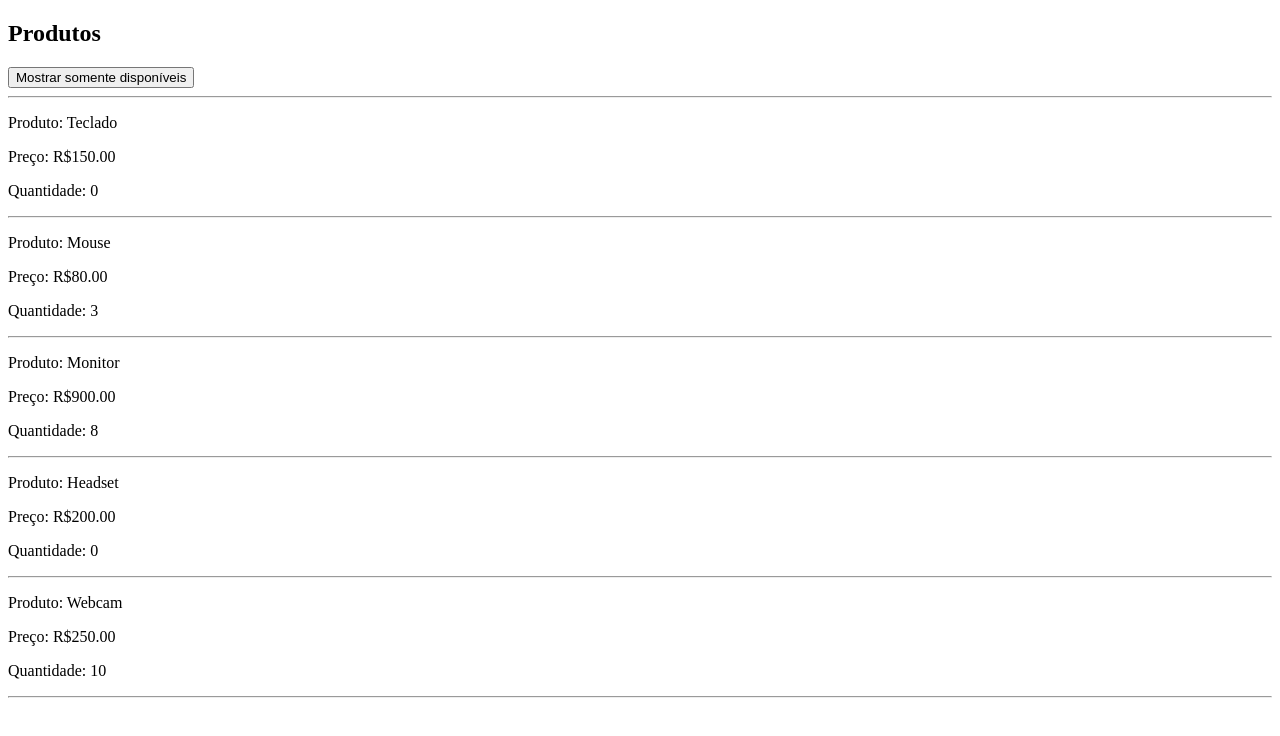
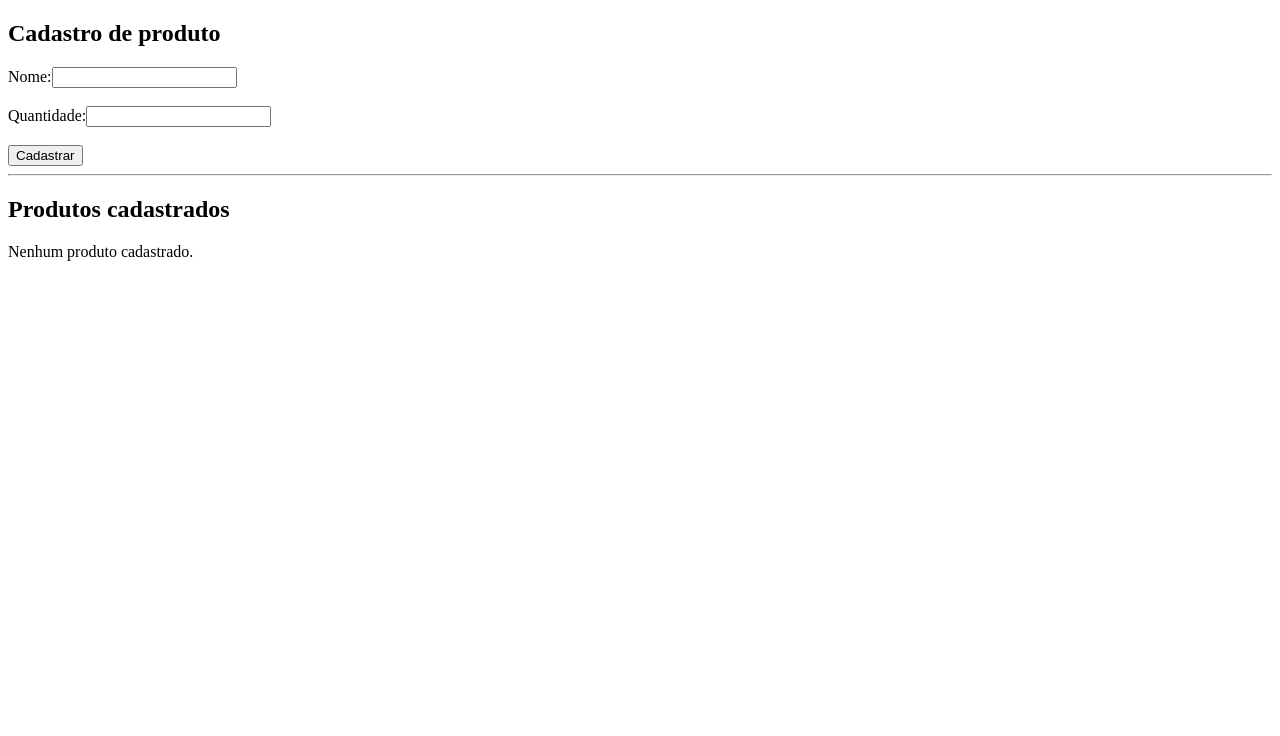
Before and after one commit to 272499/PI4-Thiago, an Angular app in the folder primeiro/: page / in a window 1280 px wide. Shown: the top 736 px of the page. Built offline with nearby package versions, Linux system fonts and the light colour scheme.

Commit message:
12. Cadastro simplificado

```diff
--- a/primeiro/src/app/app.html
+++ b/primeiro/src/app/app.html
@@ -1 +1 @@
-<app-lista2-exercicio-11></app-lista2-exercicio-11>
+<app-lista2-exercicio-12></app-lista2-exercicio-12>
--- /dev/null
+++ b/primeiro/src/app/lista-exercicios-2/exercicio-12/exercicio-12.html
@@ -0,0 +1,37 @@
+<h2>Cadastro de produto</h2>
+
+<label>Nome:</label>
+<input type="text" [(ngModel)]="nome">
+
+<br><br>
+
+<label>Quantidade:</label>
+<input type="number" [(ngModel)]="quantidade">
+
+<br><br>
+
+<button (click)="cadastrar()">
+  Cadastrar
+</button>
+
+<p *ngIf="mensagem">
+  {{ mensagem }}
+</p>
+
+<hr>
+
+<h2>Produtos cadastrados</h2>
+
+<p *ngIf="produtos.length === 0">
+  Nenhum produto cadastrado.
+</p>
+
+<ul>
+  <li *ngFor="let produto of produtos">
+    {{ produto.nome }} - Quantidade: {{ produto.quantidade }}
+
+    <button (click)="excluir(produto.id)">
+      Excluir
+    </button>
+  </li>
+</ul>
--- /dev/null
+++ b/primeiro/src/app/lista-exercicios-2/exercicio-12/exercicio-12.ts
@@ -0,0 +1,45 @@
+import { Component } from '@angular/core';
+
+interface Produto {
+  id: number;
+  nome: string;
+  quantidade: number;
+}
+
+@Component({
+  selector: 'app-lista2-exercicio-12',
+  standalone: false,
+  templateUrl: './exercicio-12.html',
+  styleUrl: './exercicio-12.scss',
+})
+export class Exercicio12 {
+
+  nome = '';
+  quantidade: number | null = null;
+  mensagem = '';
+
+  produtos: Produto[] = [];
+
+  proximoId = 1;
+
+  cadastrar() {
+    if (this.nome.trim() === '' || this.quantidade === null || this.quantidade < 0) {
+      this.mensagem = 'Não foi possível realizar o cadastro.';
+      return;
+    }
+
+    this.produtos.push({
+      id: this.proximoId++,
+      nome: this.nome,
+      quantidade: this.quantidade
+    });
+
+    this.nome = '';
+    this.quantidade = null;
+    this.mensagem = '';
+  }
+
+  excluir(id: number) {
+    this.produtos = this.produtos.filter(produto => produto.id !== id);
+  }
+}
--- a/primeiro/src/app/lista-exercicios-2/lista-exercicios-2-module.ts
+++ b/primeiro/src/app/lista-exercicios-2/lista-exercicios-2-module.ts
@@ -12,6 +12,7 @@ import { Exercicio08 } from './exercicio-08/exercicio-08';
 import { Exercicio09 } from './exercicio-09/exercicio-09';
 import { Exercicio10 } from './exercicio-10/exercicio-10';
 import { Exercicio11 } from './exercicio-11/exercicio-11';
+import { Exercicio12 } from './exercicio-12/exercicio-12';
 
 @NgModule({
   declarations: [
@@ -26,6 +27,7 @@ import { Exercicio11 } from './exercicio-11/exercicio-11';
     Exercicio09,
     Exercicio10,
     Exercicio11,
+    Exercicio12,
   ],
   imports: [CommonModule, FormsModule],
   exports: [
@@ -40,6 +42,7 @@ import { Exercicio11 } from './exercicio-11/exercicio-11';
     Exercicio09,
     Exercicio10,
     Exercicio11,
+    Exercicio12,
   ],
 })
 export class ListaExercicios2Module {}
```
Also changed, not shown: primeiro/src/app/lista-exercicios-2/exercicio-12/exercicio-12.scss (added), 1 other file (tests, documents, lock files or other folders).
